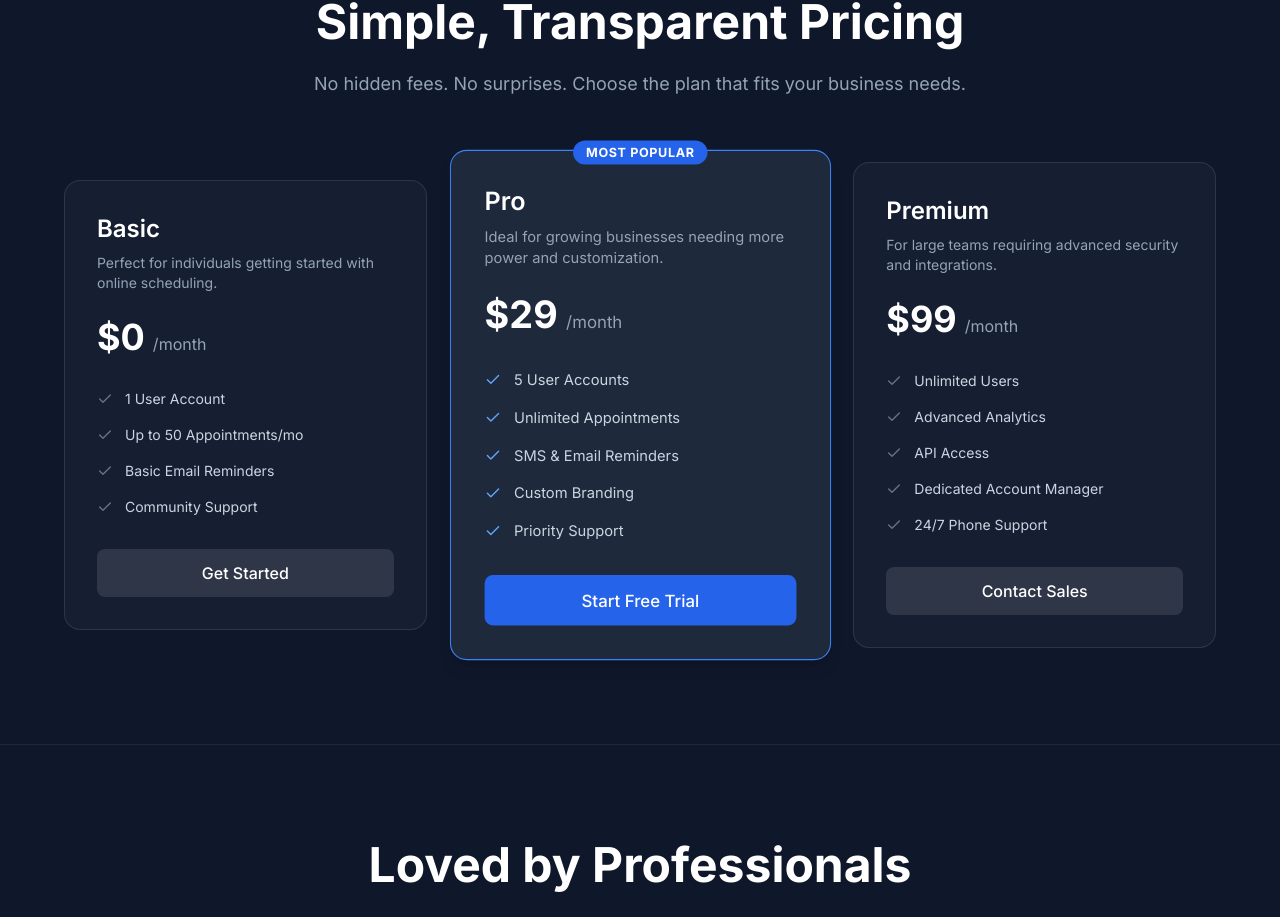
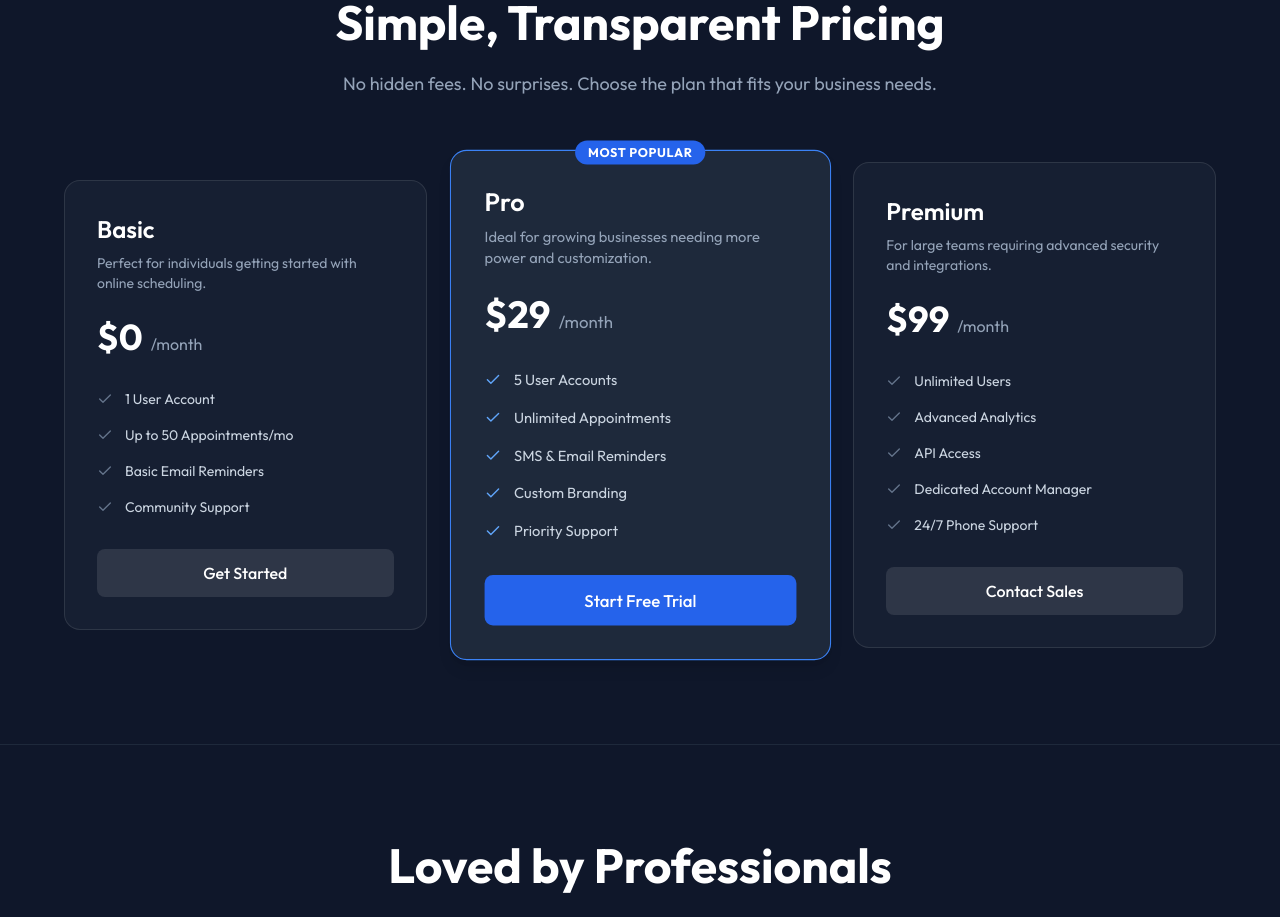
Before and after one commit to navsharma15/Online_Appointment-_booking_Frontend, a React (Vite) app: page / in a window 1280 px wide. Shown: the part 2576-3493 px from the top of the page. Built offline with nearby package versions, Linux system fonts and the light colour scheme.

Commit message:
Change font

```diff
--- a/src/App.jsx
+++ b/src/App.jsx
@@ -22,7 +22,7 @@ function App() {
   return (
     <AuthProvider>
       <Router>
-        <div className="font-['Inter'] min-h-screen text-white bg-slate-950 overflow-x-hidden">
+        <div className="font-sans min-h-screen text-white bg-slate-950 overflow-x-hidden">
           <Routes>
             <Route path="/" element={<LandingPage />} />
             <Route path="/login" element={<Login />} />
--- a/src/index.css
+++ b/src/index.css
@@ -1,10 +1,10 @@
-@import url('https://fonts.googleapis.com/css2?family=Inter:wght@300;400;500;600;700;800&family=Poppins:wght@300;400;500;600;700;800&display=swap');
+@import url('https://fonts.googleapis.com/css2?family=Outfit:wght@300;400;500;600;700;800;900&display=swap');
 @tailwind base;
 @tailwind components;
 @tailwind utilities;
 
 :root {
-  font-family: 'Inter', 'Poppins', system-ui, -apple-system, sans-serif;
+  font-family: 'Outfit', system-ui, -apple-system, sans-serif;
   line-height: 1.5;
   font-weight: 400;
   color-scheme: dark;
--- a/tailwind.config.js
+++ b/tailwind.config.js
@@ -31,6 +31,10 @@ export default {
       },
       backdropBlur: {
         'glass': '12px',
+      },
+      fontFamily: {
+        sans: ['"Outfit"', 'sans-serif'],
+        outfit: ['"Outfit"', 'sans-serif'],
       }
     },
   },
```
